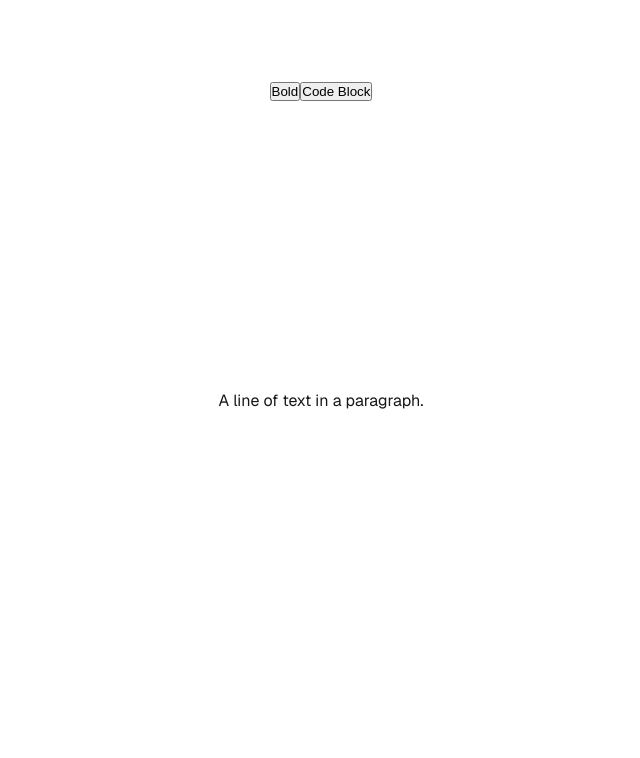
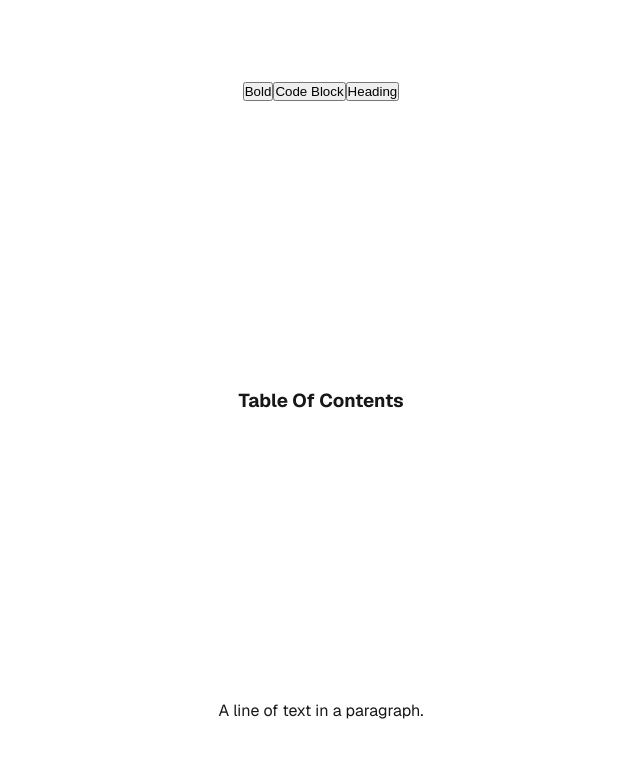
Before and after one commit to ParkSohyunee/editor-study, a Next.js app: page / in a window 1280 px wide. Shown: the top 758 px of the page, without its empty margins (319-959 px from the left). Built offline with nearby package versions, Linux system fonts and the light colour scheme.

Commit message:
feat: 에디터 콘텐츠의 헤딩을 추출해서 목차로 구성하는 기능 구현 (Table Of Contents)

```diff
--- /dev/null
+++ b/src/app/_components/HeadingElement.tsx
@@ -0,0 +1,9 @@
+import { RenderElementProps } from "slate-react";
+
+interface HeadingElementProps {
+  props: RenderElementProps;
+}
+
+export default function HeadingElement({ props }: HeadingElementProps) {
+  return <h1 {...props.attributes}>{props.children}</h1>;
+}
--- a/src/app/_components/SlateEditor.tsx
+++ b/src/app/_components/SlateEditor.tsx
@@ -21,11 +21,13 @@ import { ReactEditor } from "slate-react";
 import CodeElement from "./CodeElement";
 import DefaultElement from "./DefaultElement";
 import Leaf from "./Leaf";
+import HeadingElement from "./HeadingElement";
 
 import CustomEditor from "../_models/CustomEditor";
-
-type CustomElement = { type: "paragraph" | "code"; children: CustomText[] };
-type CustomText = { text: string; bold?: true };
+import createTableOfContents, {
+  CustomHeadingElement,
+} from "../utils/createTableOfContents";
+import { CustomElement, CustomText } from "../types/editorTypes";
 
 declare module "slate" {
   interface CustomTypes {
@@ -45,6 +47,7 @@ const defaultInitialValue: Descendant[] = [
 export default function SlateEditor() {
   // Create a Slate editor object that won't change across renders.
   const [editor] = useState(() => withReact(createEditor()));
+  const [toc, setToc] = useState<CustomHeadingElement[]>([]);
 
   // Adding Event Handlers
   const onKeyDownText = (e: KeyboardEvent) => {
@@ -79,12 +82,17 @@ export default function SlateEditor() {
       const content = JSON.stringify(value);
       localStorage.setItem("content", content);
     }
+
+    const tocData = createTableOfContents(value);
+    setToc(tocData);
   };
 
   // Define a rendering function based on the element passed to `props`. We use
   // `useCallback` here to memoize the function for subsequent renders.
   const renderElement = useCallback((props: RenderElementProps) => {
     switch (props.element.type) {
+      case "heading":
+        return <HeadingElement props={props} />;
       case "code":
         return <CodeElement props={props} />;
       default:
@@ -130,6 +138,23 @@ export default function SlateEditor() {
         >
           Code Block
         </button>
+        <button
+          onMouseDown={(event) => {
+            event.preventDefault();
+            CustomEditor.toggleHeadingBlock(editor);
+          }}
+        >
+          Heading
+        </button>
+      </div>
+
+      <div>
+        <h3>Table Of Contents</h3>
+        <ul>
+          {toc.map((el, index) => (
+            <li key={index}>{el.text}</li>
+          ))}
+        </ul>
       </div>
 
       <Editable
--- a/src/app/_models/CustomEditor.ts
+++ b/src/app/_models/CustomEditor.ts
@@ -12,7 +12,15 @@ const CustomEditor = {
 
   isCodeBlockActive(editor: CustomEditorType) {
     const [match] = Editor.nodes(editor, {
-      match: (n: any) => n.type === "code",
+      match: (node) => Element.isElement(node) && node.type === "code",
+    });
+
+    return !!match;
+  },
+
+  isHeadingBlockActive(editor: CustomEditorType) {
+    const [match] = Editor.nodes(editor, {
+      match: (node) => Element.isElement(node) && node.type === "heading",
     });
 
     return !!match;
@@ -35,6 +43,15 @@ const CustomEditor = {
       { match: (n) => Element.isElement(n) && Editor.isBlock(editor, n) }
     );
   },
+
+  toggleHeadingBlock(editor: CustomEditorType) {
+    const isActive = CustomEditor.isHeadingBlockActive(editor);
+    Transforms.setNodes(
+      editor,
+      { type: isActive ? "paragraph" : "heading" },
+      { match: (n) => Element.isElement(n) && Editor.isBlock(editor, n) }
+    );
+  },
 };
 
 export default CustomEditor;
--- /dev/null
+++ b/src/app/types/editorTypes.ts
@@ -0,0 +1,17 @@
+export type ParagraphElement = {
+  type: "paragraph";
+  children: CustomText[];
+};
+
+export type CodeElement = {
+  type: "code";
+  children: CustomText[];
+};
+
+export type HeadingElement = {
+  type: "heading";
+  children: CustomText[];
+};
+
+export type CustomElement = ParagraphElement | CodeElement | HeadingElement;
+export type CustomText = { text: string; bold?: true };
--- /dev/null
+++ b/src/app/utils/createTableOfContents.ts
@@ -0,0 +1,26 @@
+import { Descendant, Element, Node } from "slate";
+
+export type CustomHeadingElement = {
+  type: "heading";
+  text: string;
+};
+
+const createTableOfContents = (nodes: Descendant[]) => {
+  const toc: CustomHeadingElement[] = [];
+
+  const traverseNodes = (nodes: Descendant[]) => {
+    for (const node of nodes) {
+      if (Element.isElement(node) && node.type === "heading") {
+        toc.push({
+          type: node.type,
+          text: Node.string(node),
+        });
+      }
+    }
+  };
+
+  traverseNodes(nodes);
+  return toc;
+};
+
+export default createTableOfContents;
```
